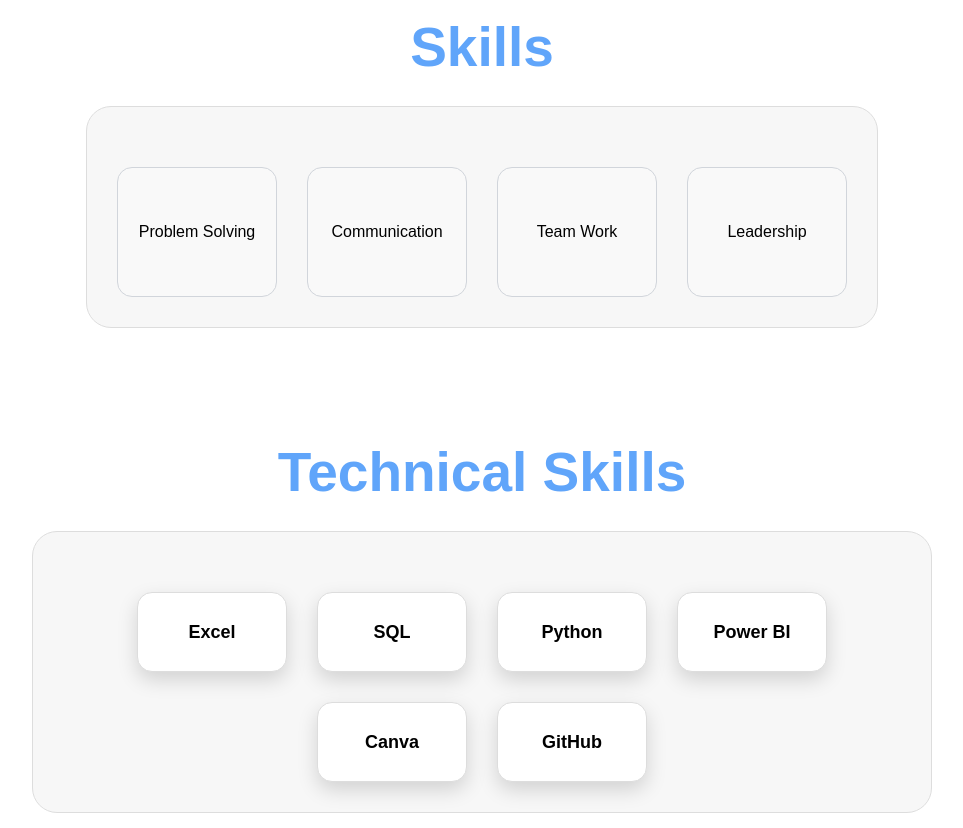
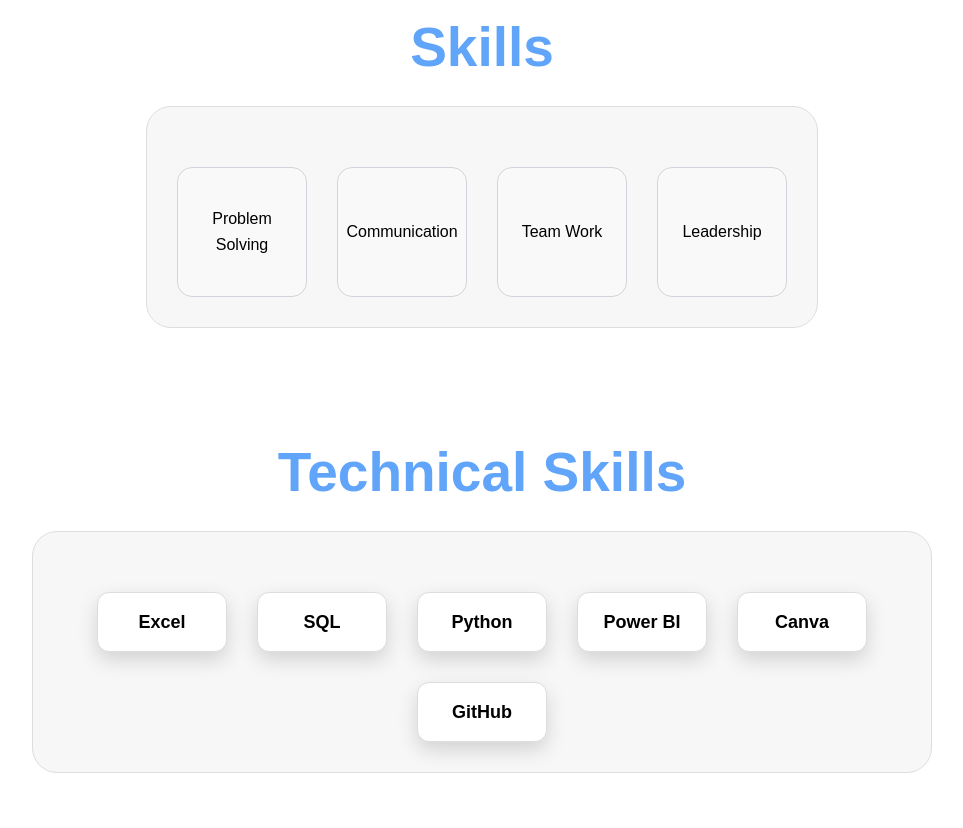
Before and after one commit to ithraap3232-jpg/AARTHIPANDIYAN, a website: page index.html in a window 1280 px wide. Shown: the part 1312-2140 px from the top of the page, without its empty margins (158-1121 px from the left). Drawn offline with Linux system fonts and the light colour scheme.

Commit message:
Update style.css

```diff
--- a/style.css
+++ b/style.css
@@ -521,9 +521,9 @@
 #skills .card,
 #technical-skills .card,
 #area-of-interest .card {
-    width: 160px;
-    min-height: 80px;
-    padding: 12px;
+    width: 130px;
+    min-height: 60px;
+    padding: 8px;
 
     display: flex;
     justify-content: center;
@@ -605,8 +605,9 @@
 }
 
 #technical-skills .card {
-    width: 150px;
-    min-height: 80px;
+    width: 130px;
+    min-height: 60px;
+    padding: 8px;
 
     display: flex;
     justify-content: center;
@@ -617,8 +618,8 @@
 }
 
 .skill-card {
-    width: 150px;
-    height: 80px;
+    width: 130px;
+    height: 60px;
 
     display: flex;
     justify-content: center;
@@ -627,7 +628,7 @@
     background: white;
     border: 1px solid #ddd;
 
-    border-radius: 15px;
+    border-radius: 12px;
 
     color: black;
     font-size: 18px;
```
